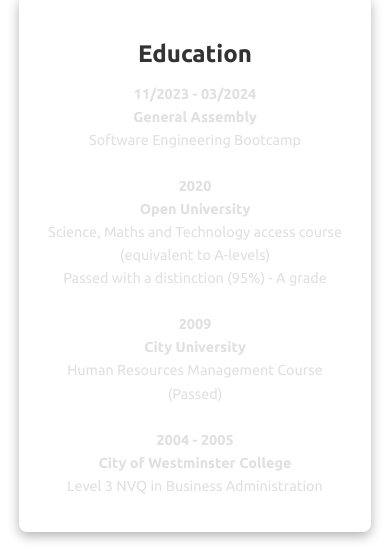
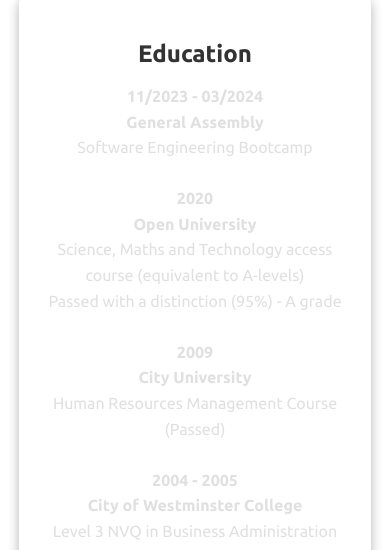
Before and after one commit to sdg877/react_portfolio, a React (Create React App) app: page /education in a window 390 px wide. Shown: the part 294-844 px from the top of the page. Built offline with nearby package versions, Linux system fonts and the light colour scheme; no server answers.

Commit message:
Removing education styles and adjusting body styles

```diff
--- a/src/App.css
+++ b/src/App.css
@@ -4,7 +4,7 @@ body {
   padding: 0;
   overflow-x: hidden;
   width: 100%;
-  min-height: 100vh;
+height: auto;
 }
 
 body {
@@ -13,13 +13,10 @@ body {
   box-sizing: border-box;
   display: flex;
   flex-direction: column;
-  min-height: 100vh;
 }
 
 .main-container {
-  flex: 1;
-  padding-bottom: 60px;
-  box-sizing: border-box;
+  flex: 1; /* Allow content to grow and take up available space */
   display: flex;
   flex-direction: column;
 }
@@ -29,8 +26,7 @@ body {
 }
 
 .content {
-  padding-bottom: 100px !important;
-  flex: 1;
+  flex: 1
 }
 
 @media (max-width: 768px) {
@@ -41,40 +37,11 @@ body {
   .footer-heading {
     font-size: 0.9rem;
   }
-
-  .info-card {
-    max-width: 100%;
-  }
 }
 
 @media (max-width: 600px) {
-  .info-card {
-    max-width: 80%;
-    margin: 10px auto;
-    padding: 15px;
-  }
-
-  .info-card h3 {
-    font-size: 1.2rem;
-  }
-
-  .info-card p {
-    font-size: 0.9rem;
-  }
-
-  .info-card h5 {
-    font-size: 1rem;
-  }
-
   footer {
     padding: 15px;
-  }
-
-  .footer-heading,
-  .footer-contact p,
-  .footer-social p,
-  .footer-text {
-    font-size: 0.75rem;
   }
 
   .project-container {
@@ -104,8 +71,5 @@ body {
     align-items: center;
   }
 
-  .profile-image {
-    width: 100px;
-    height: 100px;
-  }
+
 }
```
